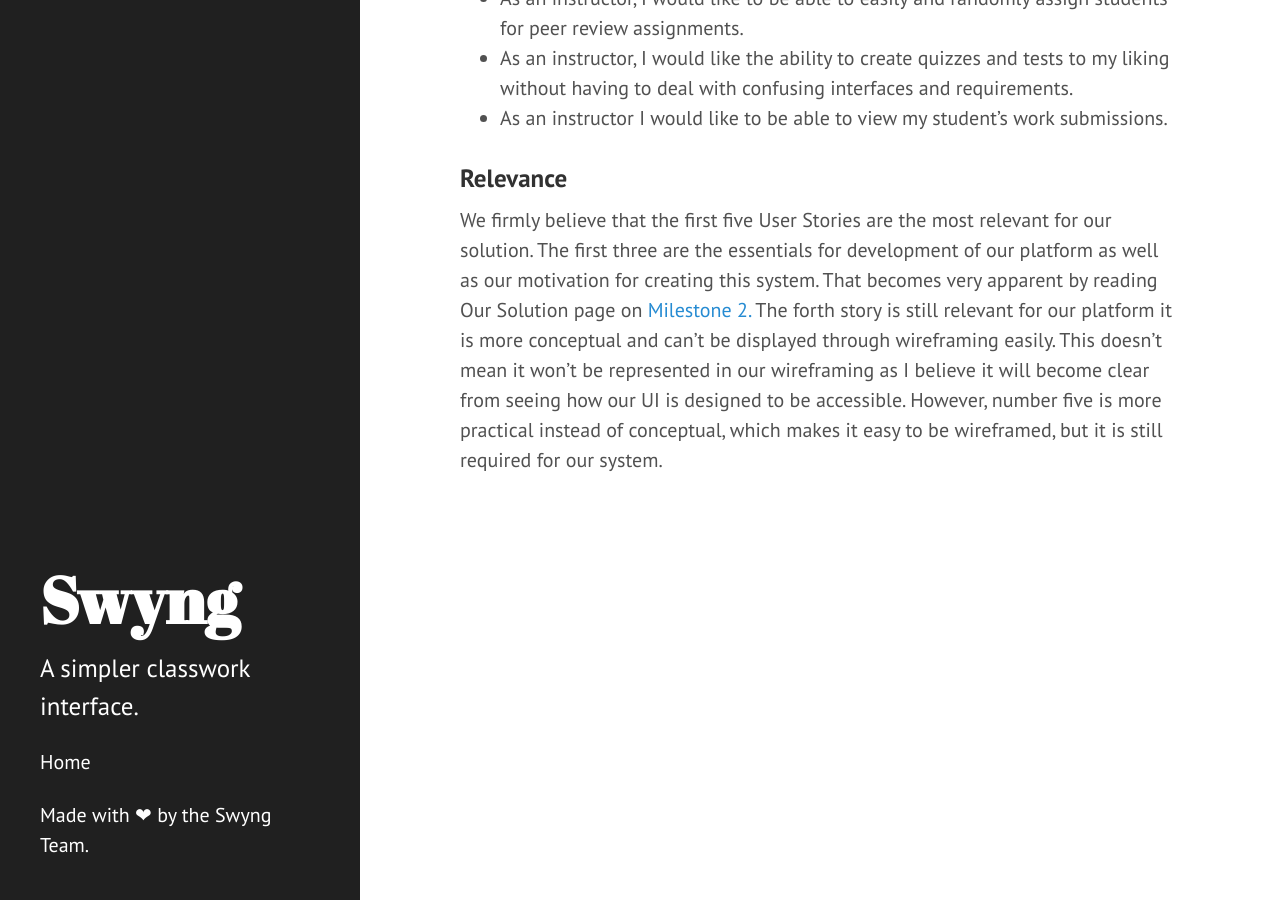
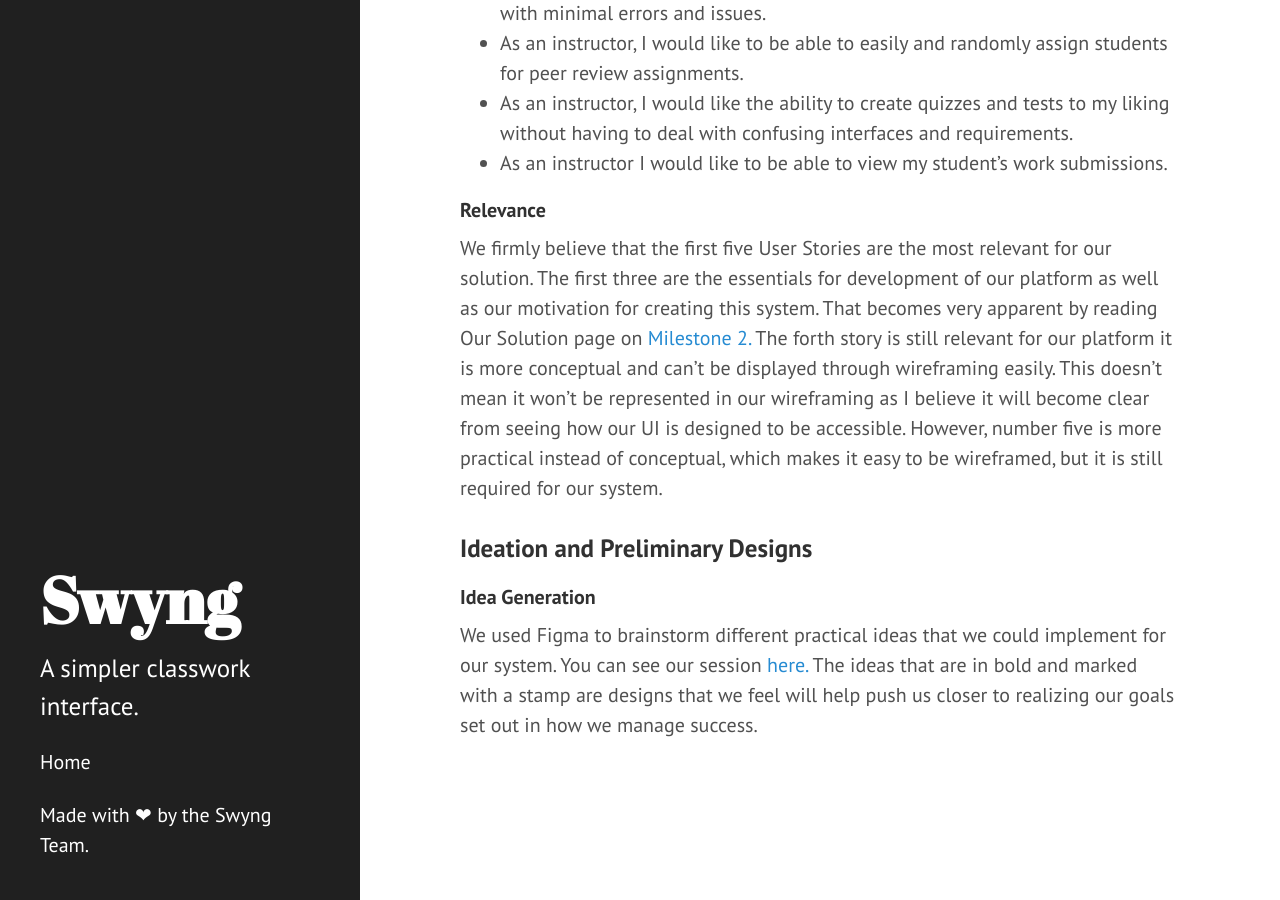
Before and after one commit to MediocreCode/4800TermProject, a Jekyll site: the page built from milestone3.md, in a window 1280 px wide and 900 px high, scrolled down 858 px. Built offline with Jekyll 4.4.1, drawn with Linux system fonts in a browser that asks for light colours; some of the changed text lies outside the part shown.

Commit message:
added to M3

```diff
--- a/milestone3.md
+++ b/milestone3.md
@@ -19,10 +20,12 @@ Charan Ramachandran
 * As an instructor, I would like the ability to create quizzes and tests to my liking without having to deal with confusing interfaces and requirements.
 * As an instructor I would like to be able to view my student’s work submissions.
 
-### Relevance
+#### Relevance
 We firmly believe that the first five User Stories are the most relevant for our solution. The first three are the essentials for development of our platform as well as our motivation for creating this system. That becomes very apparent by reading Our Solution page on [Milestone 2.](./milestone2) The forth story is still relevant for our platform it is more conceptual and can't be displayed through wireframing easily. This doesn't mean it won't be represented in our wireframing as I believe it will become clear from seeing how our UI is designed to be accessible. However, number five is more practical instead of conceptual, which makes it easy to be wireframed, but it is still required for our system.
 
-
+### Ideation and Preliminary Designs
+#### Idea Generation
+We used Figma to brainstorm different practical ideas that we could implement for our system. You can see our session [here.](https://www.figma.com/file/5Gcm3kk0GAqFyUAxTM5ifP/4800IdeaGeneration) The ideas that are in bold and marked with a stamp are designs that we feel will help push us closer to realizing our goals set out in how we manage success.
 
 
 <!-- Poole is the Jekyll Butler, serving as an upstanding and effective foundation for Jekyll themes by [@mdo](https://twitter.com/mdo). Poole, and every theme built on it (like Hyde here) includes the following:
```
Also changed, not shown: other parts of milestone3.md (+2 -1 lines).
